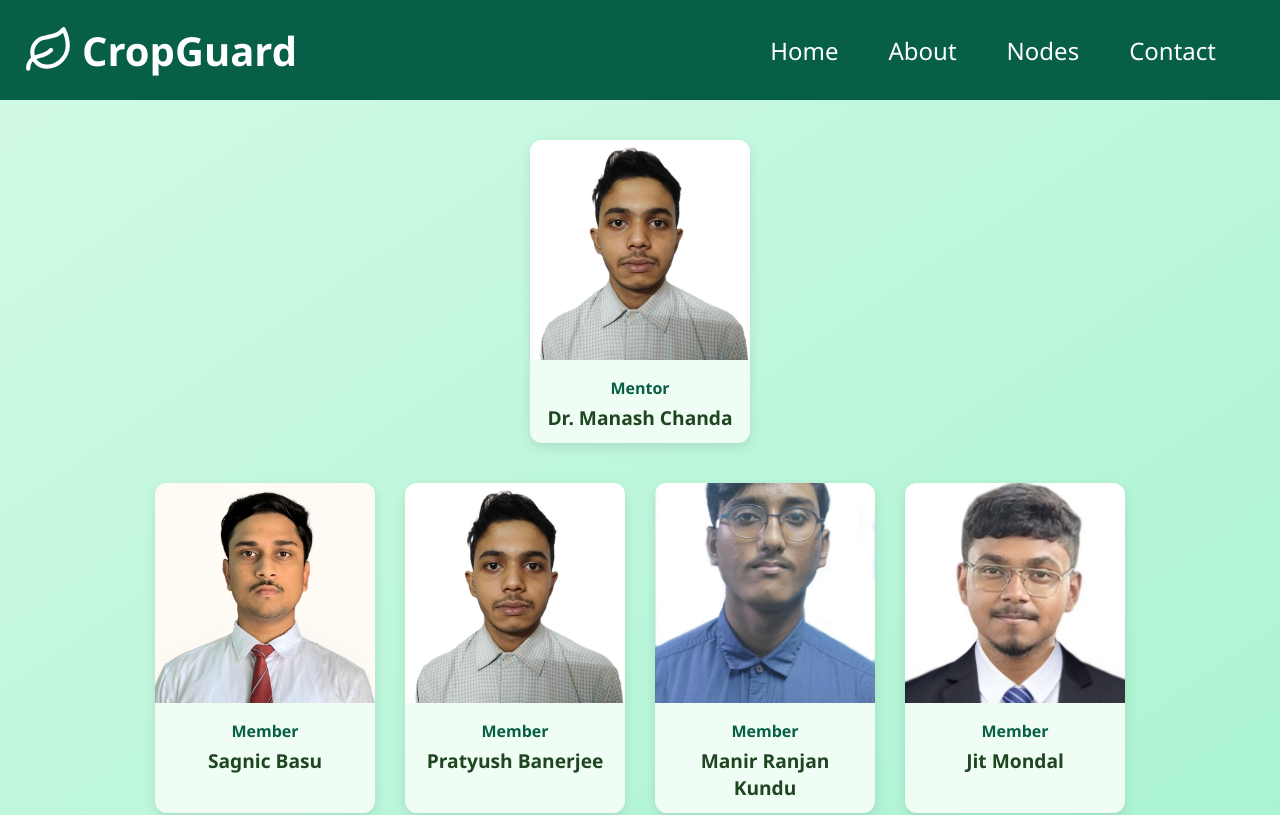
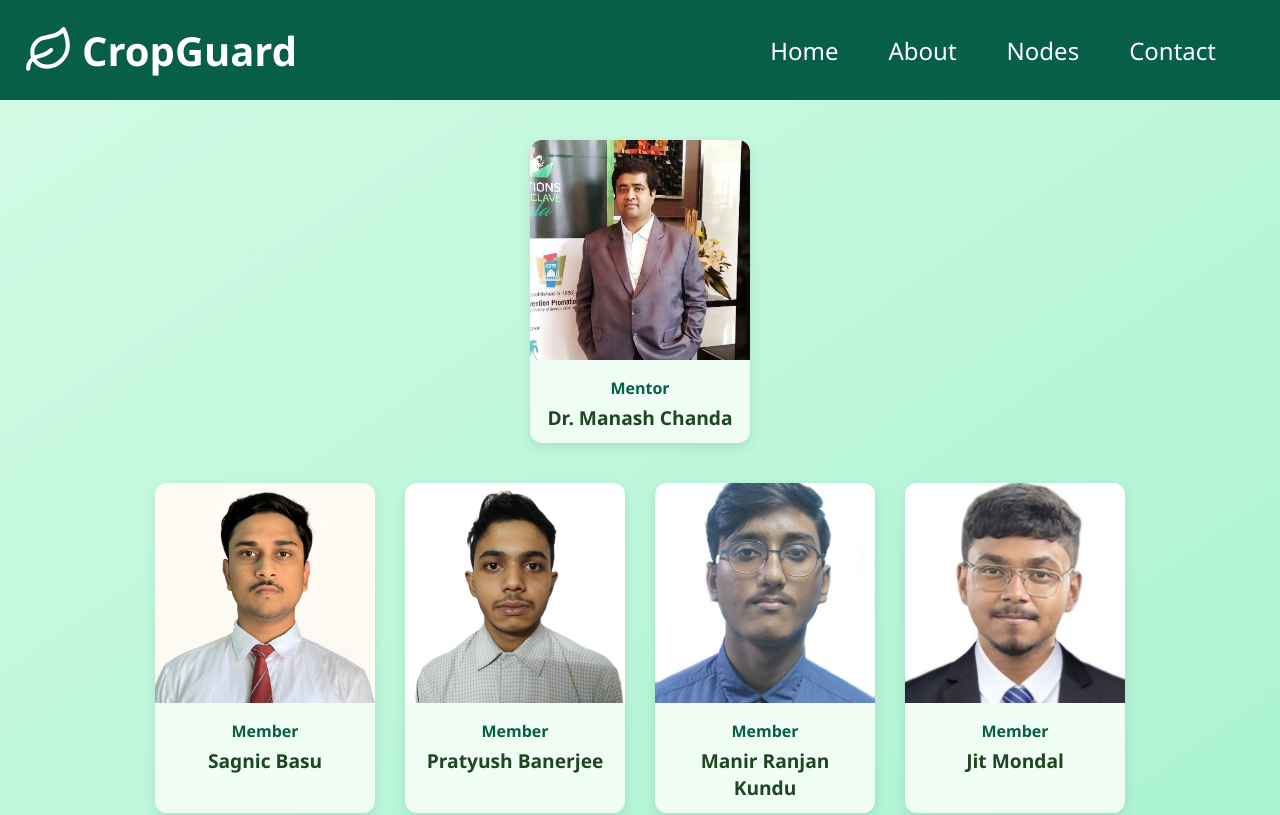
Before and after one commit to K3nway07/Cropguard_project, a React (Vite) app: page /contact in a window 1280 px wide. Shown: the top 815 px of the page. Built offline with nearby package versions, Linux system fonts and the light colour scheme.

Commit message:
final edits

```diff
--- a/src/Contact.jsx
+++ b/src/Contact.jsx
@@ -3,7 +3,8 @@ import TeamCard from './TeamCard.jsx'
 import pratyush from './Pratyush.jpg'
 import sagnic from './Sagnic.jpeg'
 import jit from './Jit.jpeg'
-import manir from './Manir.jpeg'
+import manir from './manir2.png'
+import mentor from './mentor.jpg'
 
 function Contact() {
   return (
@@ -13,7 +14,7 @@ function Contact() {
         <TeamCard
           name="Dr. Manash Chanda"
           designation="Mentor"
-          image={pratyush}
+          image={mentor}
         />
       </div>
 
--- a/src/Nodes.jsx
+++ b/src/Nodes.jsx
@@ -70,7 +70,7 @@ function Nodes() {
                 <li>Ambient Temp: {data.field1} °C</li>
                 <li>Ambient Humidity: {data.field2} %</li>
                 <li>Soil Moisture: {data.field3} %</li>
-                <li>Location: MSIT, Ruby, Kolkata</li>
+                <li>Location: 150, Anandapur Rd, Nazirabad, Kolkata, Karimpur, West Bengal 700099</li>
               </ul>
               <p className="timestamp">{formatDate(data.created_at)}</p>
 
@@ -102,7 +102,7 @@ function Nodes() {
                 <li>Ambient Temp: {data.field4} °C</li>
                 <li>Ambient Humidity: {data.field5} %</li>
                 <li>Soil Moisture: {data.field6 ?? 'N/A'} %</li>
-                <li>Location: MSIT, Ruby, Kolkata</li>
+                <li>Location: 150, Anandapur Rd, Nazirabad, Kolkata, Karimpur, West Bengal 700099</li>
               </ul>
               <p className="timestamp">{formatDate(data.created_at)}</p>
 
```
Also changed, not shown: src/manir2.png (added), src/mentor.jpg (added).
